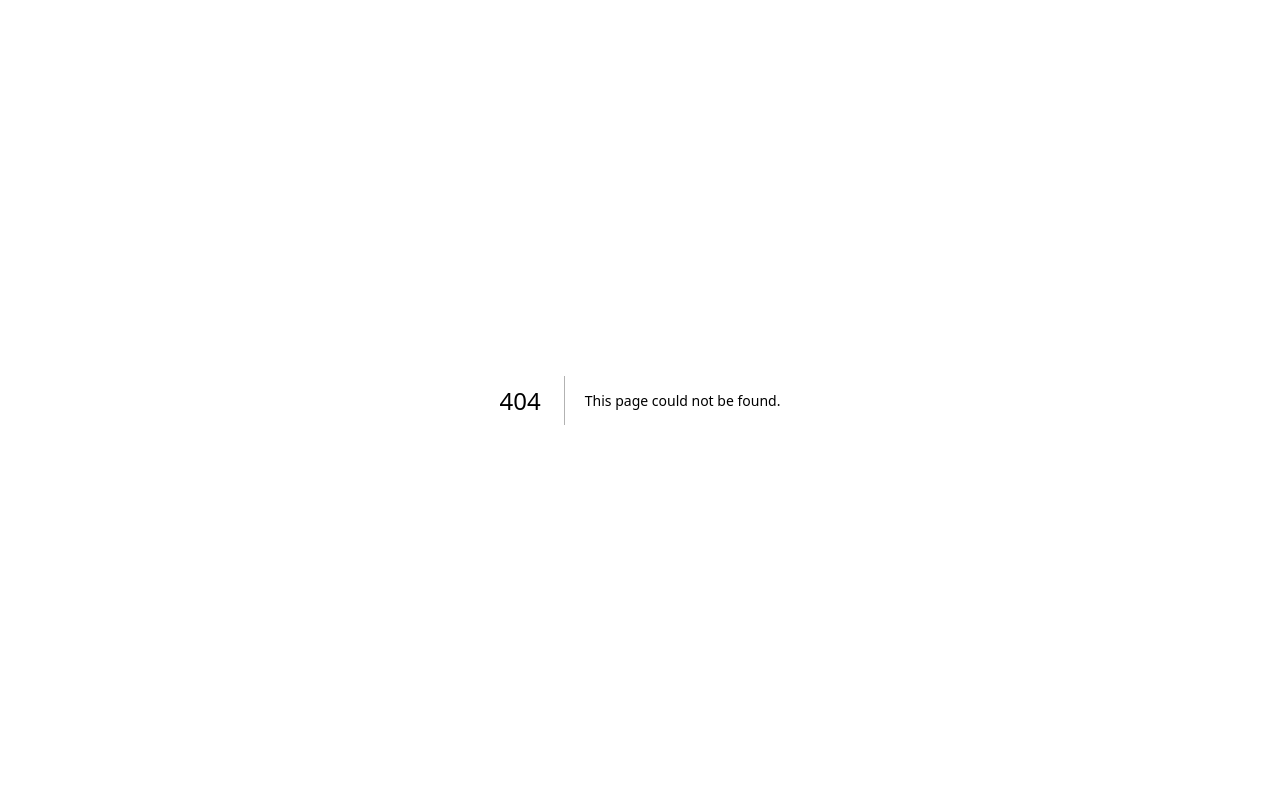
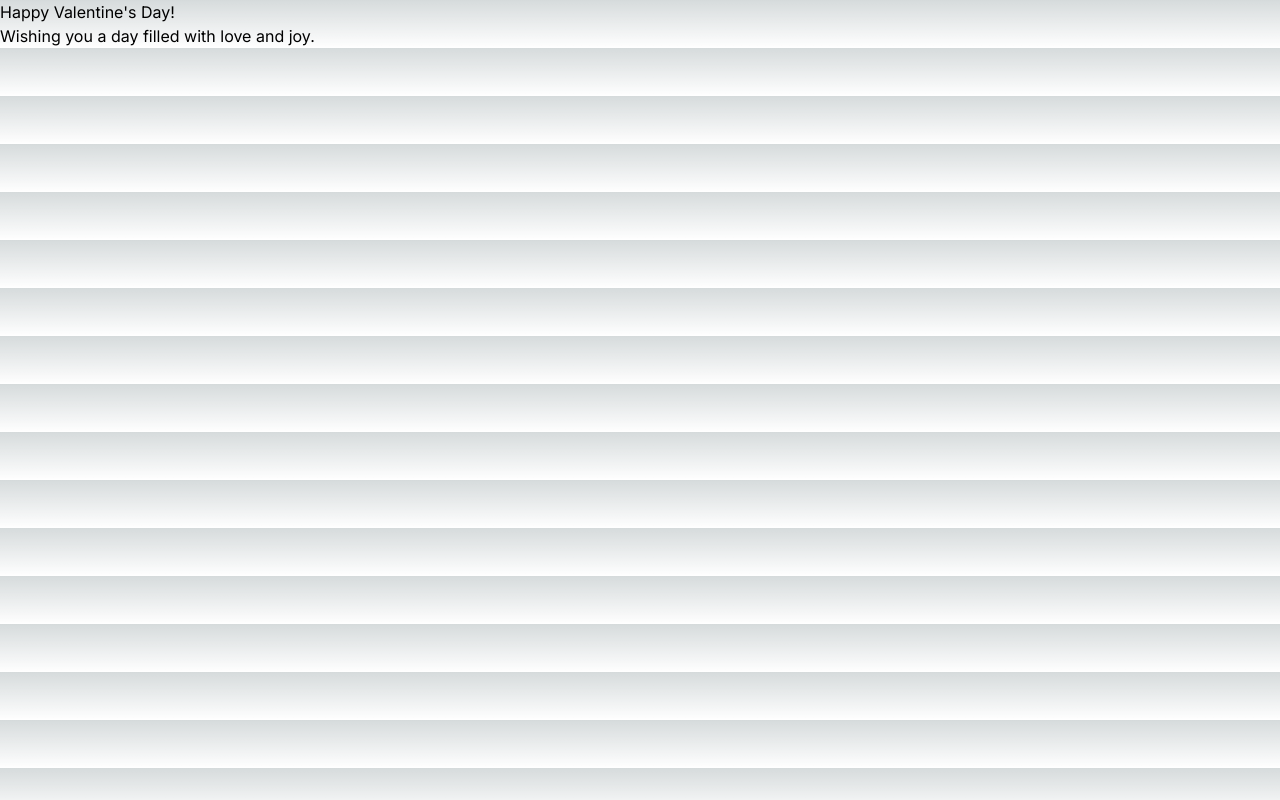
Before and after one commit to a01025303/portfolio, a Next.js app in the folder portfolio-akemi/: page /portfolio/ana/valentines in a window 1280 px wide. Before the commit this address had no page. Built offline with nearby package versions, Linux system fonts and the light colour scheme.

Commit message:
Test para actions

```diff
--- /dev/null
+++ b/portfolio-akemi/app/ana/valentines/page.tsx
@@ -0,0 +1,12 @@
+import React from 'react';
+
+const ValentinesPage: React.FC = () => {
+    return (
+        <div>
+            <h1>Happy Valentine's Day!</h1>
+            <p>Wishing you a day filled with love and joy.</p>
+        </div>
+    );
+};
+
+export default ValentinesPage;
```
